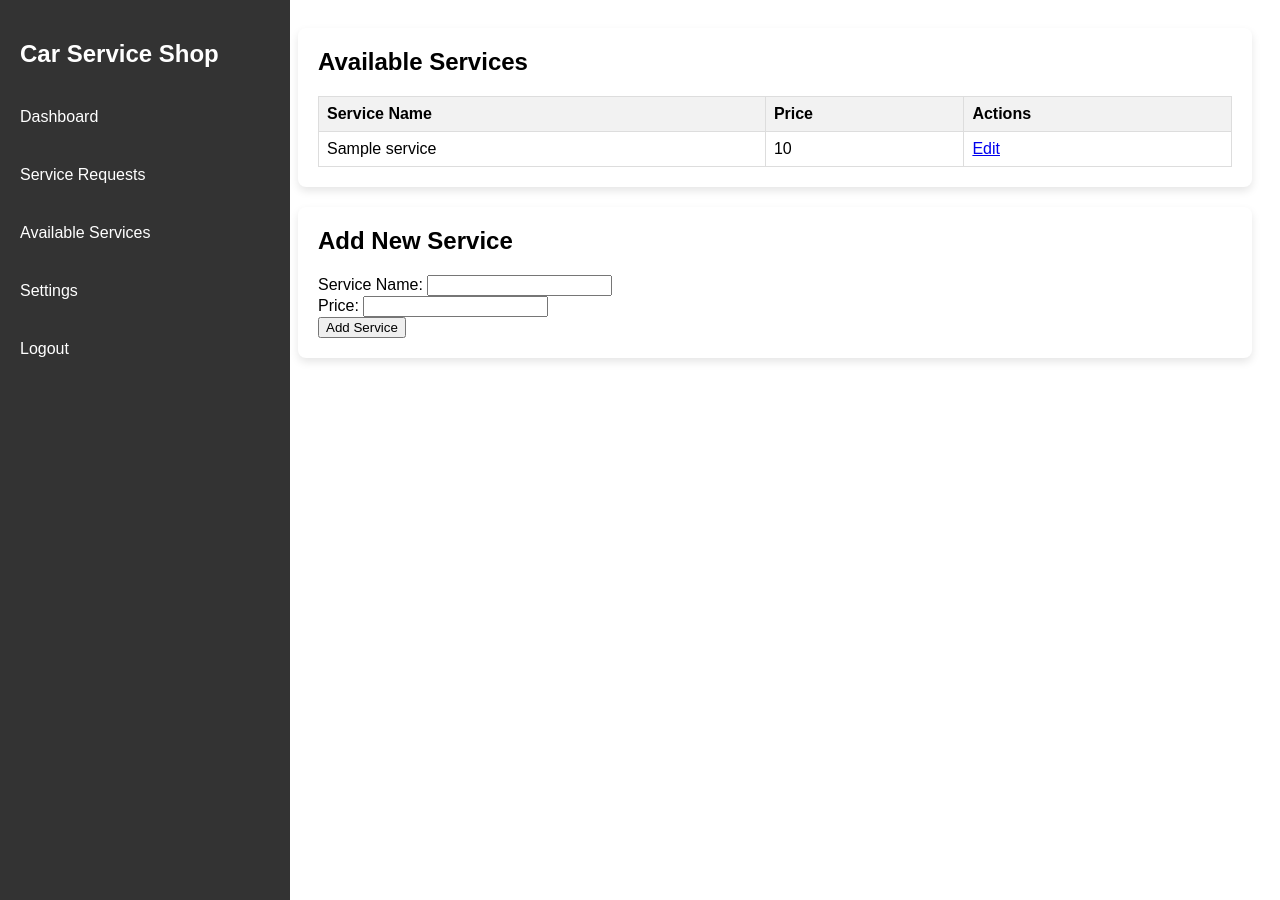
After one commit to Jishmajap/miniproject, a PHP site: page /admin/service/shop_available_service.php in a window 1280 px wide. The commit adds this page. Run offline with PHP 8.4, Linux system fonts and the light colour scheme; the visitor is signed in with stand-in values (Sample User, id 1); tables that the repository leaves empty or names only in its code hold one stand-in row (values such as "Sample post").

Commit message:
major fix in shop_dashboard

```diff
--- /dev/null
+++ b/admin/service/shop_available_service.php
@@ -0,0 +1,212 @@
+<?php
+// Include database connection
+include '../db_connection.php';
+
+// Start the session
+session_start();
+
+// Check if the user is logged in
+if (!isset($_SESSION['email'])) {
+    header("Location: ../login.php");
+    exit();
+}
+
+// Get the email from the session
+$email = $_SESSION['email'];
+
+// Fetch the shop details using the owner email
+$sql_shop = "SELECT id FROM shops WHERE owner_email=?";
+$stmt_shop = $conn->prepare($sql_shop);
+if ($stmt_shop === false) {
+    die('Prepare failed: ' . htmlspecialchars($conn->error));
+}
+$stmt_shop->bind_param("s", $email);
+$stmt_shop->execute();
+$stmt_shop->bind_result($shop_id);
+$stmt_shop->fetch();
+$stmt_shop->close();
+
+// Check if shop_id was retrieved
+if (!$shop_id) {
+    die('No shop found for the given email.');
+}
+
+// Insert new service
+if ($_SERVER["REQUEST_METHOD"] == "POST" && isset($_POST['add_service'])) {
+    $service_name = $_POST['service_name'];
+    $price = $_POST['price'];
+
+    $sql_insert = "INSERT INTO services (shop_id, service_name, price) VALUES (?, ?, ?)";
+    $stmt_insert = $conn->prepare($sql_insert);
+    if ($stmt_insert === false) {
+        die('Prepare failed: ' . htmlspecialchars($conn->error));
+    }
+    $stmt_insert->bind_param("iss", $shop_id, $service_name, $price);
+    $stmt_insert->execute();
+    $stmt_insert->close();
+
+    header("Location: shop_available_service.php");
+    exit();
+}
+
+// Update existing service
+if ($_SERVER["REQUEST_METHOD"] == "POST" && isset($_POST['update_service'])) {
+    $service_id = $_POST['service_id'];
+    $service_name = $_POST['service_name'];
+    $price = $_POST['price'];
+
+    $sql_update = "UPDATE services SET service_name=?, price=? WHERE id=?";
+    $stmt_update = $conn->prepare($sql_update);
+    if ($stmt_update === false) {
+        die('Prepare failed: ' . htmlspecialchars($conn->error));
+    }
+    $stmt_update->bind_param("ssi", $service_name, $price, $service_id);
+    $stmt_update->execute();
+    $stmt_update->close();
+
+    header("Location: shop_available_service.php");
+    exit();
+}
+
+// Fetch available services for the current shop
+$sql_services = "SELECT id, service_name, price FROM services WHERE shop_id=?";
+$stmt_services = $conn->prepare($sql_services);
+if ($stmt_services === false) {
+    die('Prepare failed: ' . htmlspecialchars($conn->error));
+}
+$stmt_services->bind_param("i", $shop_id);
+$stmt_services->execute();
+$result_services = $stmt_services->get_result();
+?>
+
+<!DOCTYPE html>
+<html lang="en">
+<head>
+    <meta charset="UTF-8">
+    <meta name="viewport" content="width=device-width, initial-scale=1.0">
+    <title>Available Services</title>
+    <style>
+        body {
+            display: flex;
+            font-family: Arial, sans-serif;
+        }
+        .sidebar {
+            position: fixed;
+            top: 0;
+            left: 0;
+            height: 100vh;
+            width: 250px;
+            background-color: #333;
+            color: white;
+            display: flex;
+            flex-direction: column;
+            padding: 20px;
+        }
+        .sidebar a {
+            color: white;
+            text-decoration: none;
+            padding: 10px 0;
+            margin: 10px 0;
+            display: block;
+        }
+        .sidebar a:hover {
+            background-color: #575757;
+        }
+        .content {
+            margin-left: 270px;
+            padding: 20px;
+            flex-grow: 1;
+        }
+        .card {
+            background-color: white;
+            border-radius: 8px;
+            box-shadow: 0 4px 8px rgba(0, 0, 0, 0.1);
+            padding: 20px;
+            margin-bottom: 20px;
+        }
+        .card h2 {
+            margin-top: 0;
+        }
+        .card table {
+            width: 100%;
+            border-collapse: collapse;
+        }
+        .card table, .card th, .card td {
+            border: 1px solid #ddd;
+        }
+        .card th, .card td {
+            padding: 8px;
+            text-align: left;
+        }
+        .card th {
+            background-color: #f2f2f2;
+        }
+    </style>
+</head>
+<body>
+    <div class="sidebar">
+        <h2>Car Service Shop</h2>
+        <a href="../shop_dashboard.php">Dashboard</a>
+        <a href="shop_service_request.php">Service Requests</a>
+        <a href="shop_available_service.php">Available Services</a>
+        <a href="shop_settings.php">Settings</a>
+        <a href="../logout.php">Logout</a>
+    </div>
+    <div class="content">
+        <div class="card" id="available_services">
+            <h2>Available Services</h2>
+            <table>
+                <tr>
+                    <th>Service Name</th>
+                    <th>Price</th>
+                    <th>Actions</th>
+                </tr>
+                <?php
+                if ($result_services->num_rows > 0) {
+                    while ($row = $result_services->fetch_assoc()) {
+                        echo "<tr>";
+                        echo "<td>" . htmlspecialchars($row['service_name']) . "</td>";
+                        echo "<td>" . htmlspecialchars($row['price']) . "</td>";
+                        echo "<td><a href='shop_available_service.php?edit=" . $row['id'] . "'>Edit</a></td>";
+                        echo "</tr>";
+                    }
+                } else {
+                    echo "<tr><td colspan='3'>No services available</td></tr>";
+                }
+                ?>
+            </table>
+        </div>
+
+        <div class="card" id="add_service">
+            <h2><?php echo isset($_GET['edit']) ? 'Update Service' : 'Add New Service'; ?></h2>
+            <form action="shop_available_service.php" method="post">
+                <?php
+                if (isset($_GET['edit'])) {
+                    $service_id = $_GET['edit'];
+                    $sql_edit = "SELECT service_name, price FROM services WHERE id=?";
+                    $stmt_edit = $conn->prepare($sql_edit);
+                    $stmt_edit->bind_param("i", $service_id);
+                    $stmt_edit->execute();
+                    $stmt_edit->bind_result($service_name, $price);
+                    $stmt_edit->fetch();
+                    $stmt_edit->close();
+                    echo '<input type="hidden" name="service_id" value="' . $service_id . '">';
+                }
+                ?>
+                <label for="service_name">Service Name:</label>
+                <input type="text" id="service_name" name="service_name" value="<?php echo isset($service_name) ? htmlspecialchars($service_name) : ''; ?>" required>
+                <br>
+                <label for="price">Price:</label>
+                <input type="number" id="price" name="price" value="<?php echo isset($price) ? htmlspecialchars($price) : ''; ?>" required>
+                <br>
+                <input type="submit" name="<?php echo isset($_GET['edit']) ? 'update_service' : 'add_service'; ?>" value="<?php echo isset($_GET['edit']) ? 'Update Service' : 'Add Service'; ?>">
+            </form>
+        </div>
+    </div>
+</body>
+</html>
+
+<?php
+$stmt_services->close();
+$conn->close();
+?>
```
Also changed, not shown: admin/service/shop_avaialable_service.php (deleted, +0 -113 lines), admin/service/shop_service_request.php (+70 -35 lines), admin/service/shop_settings.php (+202 -0 lines), admin/shop_dashboard.php (+1 -32 lines), readme.md.
